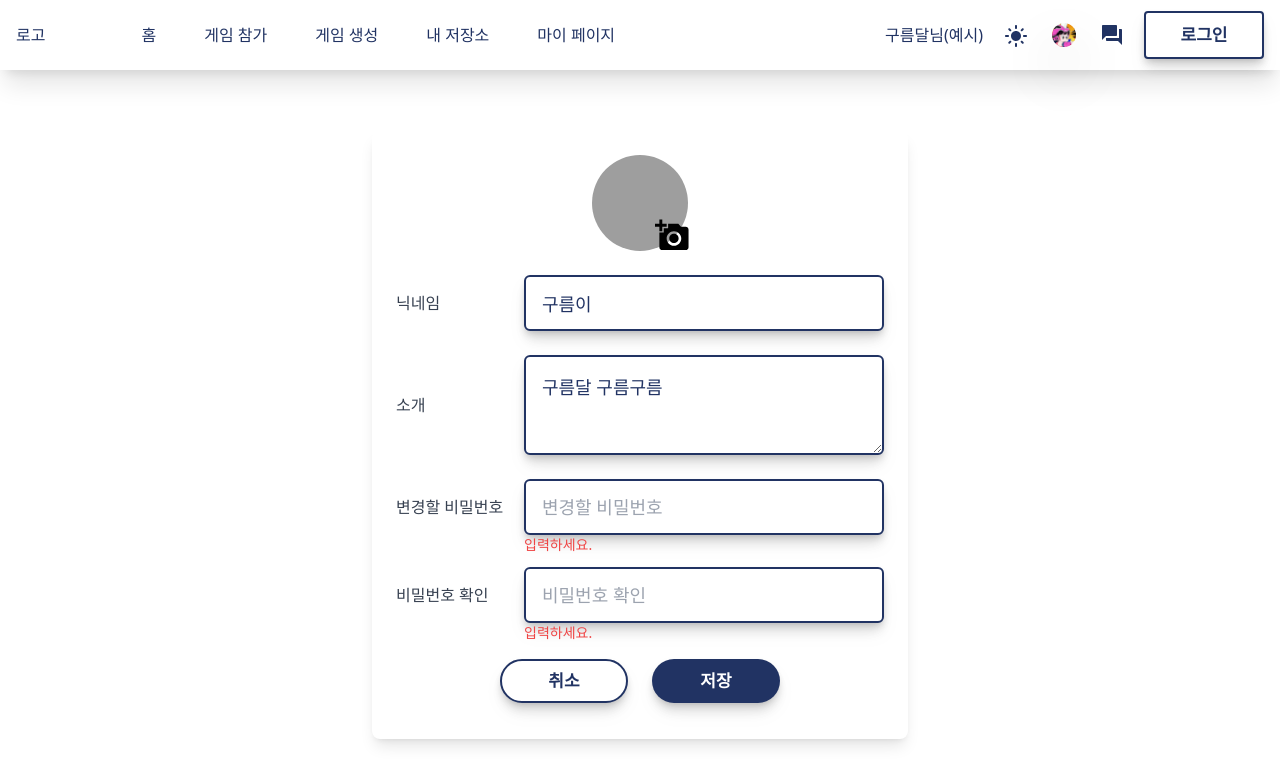
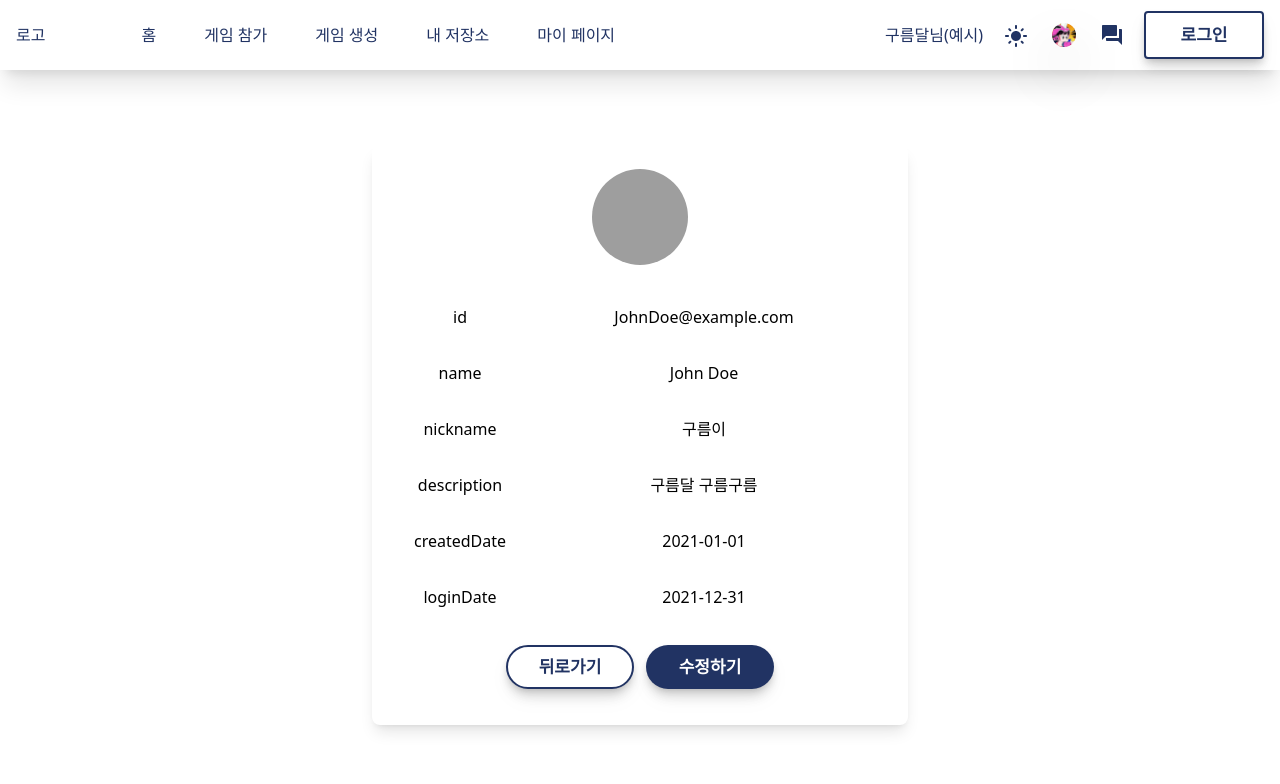
Before and after one commit to gooormmoon/algorithm-fighter-front, a React (Create React App) app: page /mypage in a window 1280 px wide. Shown: the top 784 px of the page. Built offline with nearby package versions, Linux system fonts and the light colour scheme; grey boxes are pictures that could not be loaded.

Commit message:
feat:mypageui 수정

```diff
--- /dev/null
+++ b/src/pages/MyPage/MyPageRead/index.tsx
@@ -0,0 +1,74 @@
+import React from "react";
+import { useNavigate } from "react-router-dom";
+import { Button } from "../../../components/Common";
+import ImageUpload from "../MyPageUpdate/ImageUpload";
+const MyPageRead = () => {
+  const exampleData = {
+    id: "JohnDoe@example.com",
+    name: "John Doe",
+    nickname: "구름이",
+    profileImageUrl: "",
+    description: "구름달 구름구름",
+    createdDate: "2021-01-01",
+    loginDate: "2021-12-31",
+  };
+
+  const navigate = useNavigate();
+
+  const handleCancel = () => {
+    navigate(-1);
+  };
+
+  return (
+    <div className="bg-white p-6 rounded-lg shadow-lg  max-w-2xl  ">
+      <div className="flex justify-center mb-4">
+        <ImageUpload profileImage={exampleData.profileImageUrl} />
+      </div>
+      <div className="flex items-center text-center w-[488px] mb-4">
+        <div className="block w-32">id</div>
+        <div className="py-2 w-[360px]">{exampleData.id}</div>
+      </div>
+      <div className="flex items-center text-center w-[488px] mb-4">
+        <div className="block w-32">name</div>
+        <div className="py-2 w-[360px]">{exampleData.name}</div>
+      </div>
+      <div className="flex items-center text-center w-[488px] mb-4">
+        <div className="block w-32">nickname</div>
+        <div className="py-2 w-[360px]">{exampleData.nickname}</div>
+      </div>
+      <div className="flex items-center text-center w-[488px] mb-4">
+        <div className="block w-32">description</div>
+        <div className="py-2 w-[360px]">{exampleData.description}</div>
+      </div>
+      <div className="flex items-center text-center w-[488px] mb-4">
+        <div className="block w-32">createdDate</div>
+        <div className="py-2 w-[360px]">{exampleData.createdDate}</div>
+      </div>
+      <div className="flex items-center text-center w-[488px] mb-4">
+        <div className="block w-32">loginDate</div>
+        <div className="py-2 w-[360px]">{exampleData.loginDate}</div>
+      </div>
+
+      <div className="flex justify-center p-3 space-x-3">
+        <Button
+          type="button"
+          size="medium_big_radius"
+          color="secondary_border"
+          textColor="secondary_color_font"
+          name="뒤로가기"
+          onClick={handleCancel}
+        />
+        <Button
+          type="button"
+          size="medium_big_radius"
+          color="secondary"
+          textColor="primary_font"
+          name="수정하기"
+          onClick={() => navigate("/MyPageUpdate")}
+        />
+      </div>
+    </div>
+  );
+};
+
+export default MyPageRead;
--- /dev/null
+++ b/src/pages/MyPage/MyPageUpdate/ImageUpload.tsx
@@ -0,0 +1,54 @@
+import AddAPhotoIcon from "@mui/icons-material/AddAPhoto";
+
+interface ImageUploadProps {
+  profileImage: string | null;
+  handleIconClick?: () => void;
+  handleFileChange?: (event: React.ChangeEvent<HTMLInputElement>) => void;
+  fileInputRef?: React.RefObject<HTMLInputElement>;
+}
+
+const ImageUpload: React.FC<ImageUploadProps> = ({
+  profileImage,
+  handleIconClick,
+  handleFileChange,
+  fileInputRef,
+}) => {
+  const hasAllProps = handleFileChange && handleIconClick && fileInputRef;
+
+  return (
+    <div className="flex justify-center mb-4">
+      <div className="relative">
+        <img
+          src={
+            profileImage ||
+            "https://cdn.pixabay.com/photo/2015/10/05/22/37/blank-profile-picture-973460_960_720.png"
+          }
+          alt="Profile"
+          className="rounded-full w-24 h-24 object-cover"
+        />
+        {hasAllProps && (
+          <>
+            {" "}
+            <div
+              className="absolute bottom-0 right-0 p-1 bg-transparent rounded-full cursor-pointer"
+              onClick={handleIconClick}
+            >
+              <div className="w-6 h-6 object-contain cursor-pointer text-black flex justify-center items-center">
+                <AddAPhotoIcon fontSize={"large"} />
+              </div>
+            </div>
+            <input
+              type="file"
+              ref={fileInputRef}
+              className="hidden"
+              accept="image/*"
+              onChange={handleFileChange}
+            />
+          </>
+        )}
+      </div>
+    </div>
+  );
+};
+
+export default ImageUpload;
--- a/src/pages/mypage/InputField.tsx
+++ b/src/pages/MyPage/MyPageUpdate/InputField.tsx
@@ -1,5 +1,5 @@
 import React from "react";
-import Input from "../../components/Common/Input";
+import Input from "../../../components/Common/Input";
 
 interface InputFieldProps {
   label: string;
--- a/src/pages/mypage/index.tsx
+++ b/src/pages/MyPage/MyPageUpdate/index.tsx
@@ -3,9 +3,9 @@ import { useNavigate } from "react-router-dom";
 import InputField from "./InputField";
 import TextAreaField from "./TextAreaField";
 import ImageUpload from "./ImageUpload";
-import { Button } from "../../components/Common";
-import useInputChange from "../../hooks/useInputChange";
-import { validatePassword, validateCheckpassword } from "../Auth/utils";
+import { Button } from "../../../components/Common";
+import useInputChange from "../../../hooks/useInputChange";
+import { validatePassword, validateCheckpassword } from "../../Auth/utils";
 
 const exampleData = {
   nickname: "구름이",
@@ -14,7 +14,7 @@ const exampleData = {
   password_check: "0000",
 };
 
-const MyPage: React.FC = () => {
+const MyPageUpdate: React.FC = () => {
   //상태
   const [nickname, handleNicknameChange] = useInputChange(exampleData.nickname);
   const [intro, handleIntroChange] = useInputChange(exampleData.intro);
@@ -78,7 +78,7 @@ const MyPage: React.FC = () => {
   };
 
   return (
-    <div className="bg-white p-6 rounded-lg shadow-lg w-[full] max-w-2xl ">
+    <div className="bg-white p-6 rounded-lg shadow-lg  max-w-2xl ">
       <form onSubmit={handleSubmit}>
         <ImageUpload
           profileImage={profileImage}
@@ -116,8 +116,8 @@ const MyPage: React.FC = () => {
           errorText={validatedCheckPassword}
         />
 
-        <div className="flex justify-center p-3 ">
-          <div className="mx-3">
+        <div className="flex justify-center p-3 space-x-3 ">
+          <div className="">
             <Button
               type="button"
               size="medium_big_radius"
@@ -142,4 +142,4 @@ const MyPage: React.FC = () => {
   );
 };
 
-export default MyPage;
+export default MyPageUpdate;
--- a/src/pages/index.tsx
+++ b/src/pages/index.tsx
@@ -1,6 +1,7 @@
 export { default as RegisterPage } from "./Auth/Register";
 export { default as LoginPage } from "./Auth/Login";
-export { default as MyPage } from "./MyPage";
+export { default as MyPageUpdate } from "./MyPage/MyPageUpdate";
 export { default as GamePage } from "./Game";
 export { default as MyReposPage } from "./MyRepository";
 export { default as GameProblem } from "./Game/GameProblem";
+export { default as MyPageRead } from "./MyPage/MyPageRead";
--- a/src/pages/mypage/ImageUpload.tsx
+++ /dev/null
@@ -1,50 +0,0 @@
-import AddAPhotoIcon from "@mui/icons-material/AddAPhoto";
-
-interface ImageUploadProps {
-  profileImage: string | null;
-  handleIconClick: () => void;
-  handleFileChange: (event: React.ChangeEvent<HTMLInputElement>) => void;
-  fileInputRef: React.RefObject<HTMLInputElement>;
-}
-
-const ImageUpload: React.FC<ImageUploadProps> = ({
-  profileImage,
-  handleIconClick,
-  handleFileChange,
-  fileInputRef,
-}) => (
-  <div className="flex justify-center mb-4">
-    <div className="relative">
-      <img
-        src={
-          profileImage ||
-          "https://cdn.pixabay.com/photo/2015/10/05/22/37/blank-profile-picture-973460_960_720.png"
-        }
-        alt="Profile"
-        className="rounded-full w-24 h-24 object-cover"
-      />
-      <div
-        className="absolute bottom-0 right-0 p-1 bg-transparent rounded-full cursor-pointer"
-        onClick={handleIconClick}
-      >
-        {/* <img
-          src={`${process.env.PUBLIC_URL}/images/photo-99135_640.png`}
-          alt="Upload Icon"
-          className="w-6 h-6 object-contain"
-        /> */}
-        <div className="w-6 h-6 object-contain cursor-pointer text-black flex justify-center items-center">
-          <AddAPhotoIcon fontSize={"large"} />
-        </div>
-      </div>
-      <input
-        type="file"
-        ref={fileInputRef}
-        className="hidden"
-        accept="image/*"
-        onChange={handleFileChange}
-      />
-    </div>
-  </div>
-);
-
-export default ImageUpload;
--- a/src/router/index.tsx
+++ b/src/router/index.tsx
@@ -7,9 +7,10 @@ import Layout from "../components/Layout";
 import {
   LoginPage,
   RegisterPage,
-  MyPage,
+  MyPageRead,
   GamePage,
   MyReposPage,
+  MyPageUpdate,
 } from "../pages";
 
 const router = (
@@ -17,8 +18,9 @@ const router = (
     <Route path="/game" element={<GamePage />} />\
     <Route path="/myRepository" element={<MyReposPage />} />
     <Route path="/login" element={<LoginPage />} />
-    <Route path="/mypage" element={<MyPage />} />
+    <Route path="/mypage" element={<MyPageRead />} />
     <Route path="/register" element={<RegisterPage />} />
+    <Route path="/mypageUpdate" element={<MyPageUpdate />} />
   </Route>
 );
 const rootRouter = createBrowserRouter(createRoutesFromElements(router));
```
Also changed, not shown: src/pages/MyPage/MyPageUpdate/TextAreaField.tsx (renamed from src/pages/mypage/TextAreaField.tsx).
